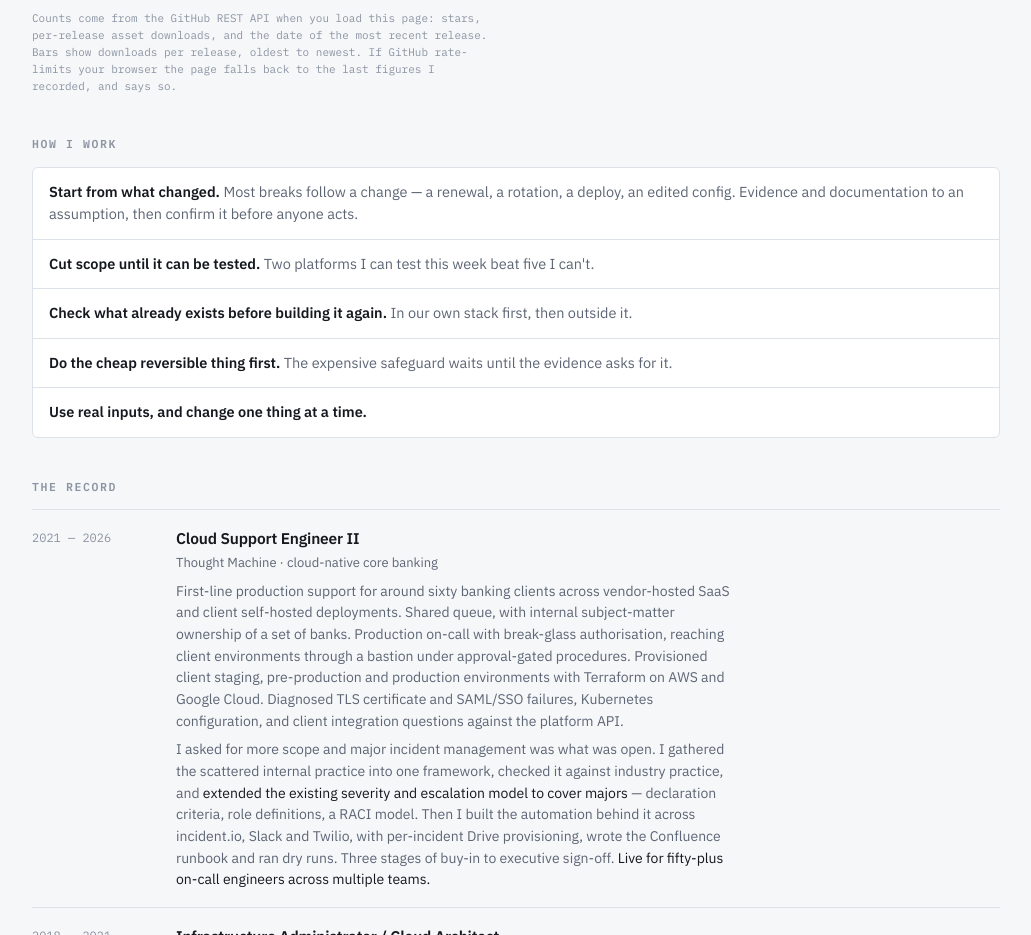
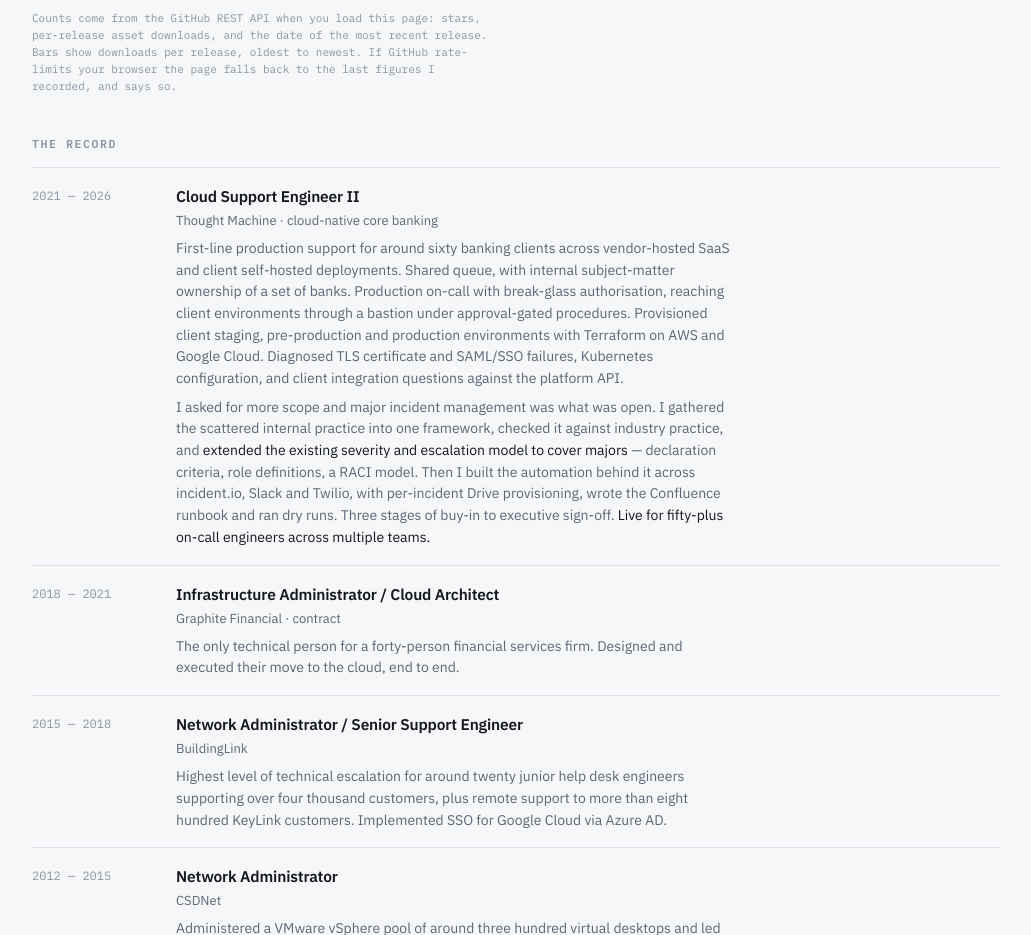
Before and after one commit to t3chnicallyinclined/t3chnicallyinclined.github.io, a plain HTML site: page index.html in a window 1280 px wide. Shown: the part 880-1815 px from the top of the page, without its empty margins (124-1155 px from the left). Drawn offline with Linux system fonts and the light colour scheme.

Commit message:
Remove the How I work panel
The page's other sections are facts: live download and star counts from
the GitHub API, and dated roles. The method panel was the one section
that was a claim about myself rather than a fact, and it read as a
declared philosophy. Cut it. Method belongs in a conversation where
someone can push back on it.

Co-Authored-By: Claude Opus 5 <noreply@anthropic.com>

```diff
--- a/index.html
+++ b/index.html
@@ -5,7 +5,7 @@
 <link rel="stylesheet" href="https://fonts.googleapis.com/css2?family=IBM+Plex+Mono:wght@400;500;600&family=IBM+Plex+Sans:wght@400;500;600;700&display=swap">
 
 <style>
-/* Layout: a status board — identity strip, live service grid, method panel, record. */
+/* Layout: a status board — identity strip, live service grid, record. */
 :root{
   --bg:#f6f7f9;
   --panel:#ffffff;
@@ -112,13 +112,6 @@ h2{
 .live{color:var(--ok)}
 .stale{color:var(--faint)}
 
-/* ---- method ---- */
-.method{display:grid; gap:0; border:1px solid var(--line); border-radius:6px;
-  background:var(--panel); overflow:hidden}
-.method div{padding:13px 16px; border-bottom:1px solid var(--line); font-size:14.5px}
-.method div:last-child{border-bottom:0}
-.method b{font-weight:600}
-.method span{color:var(--muted)}
 
 /* ---- record ---- */
 .record{display:grid; gap:0; border-top:1px solid var(--line)}
@@ -169,9 +162,8 @@ button.print:focus-visible{outline:2px solid var(--accent); outline-offset:3px}
   .tile{padding:10px 11px 9px; gap:8px}
   .tile-blurb{font-size:9.4pt}
   .metric .n{font-size:14pt}
-  .method div{padding:8px 11px; font-size:10pt}
   .row{padding-block:11px}
-  .tile, .row, .method div, .spark{break-inside:avoid; page-break-inside:avoid}
+  .tile, .row, .spark{break-inside:avoid; page-break-inside:avoid}
   h2{break-after:avoid; page-break-after:avoid}
   a{color:#000; border-bottom:0}
   .no-print{display:none !important}
@@ -212,20 +204,6 @@ button.print:focus-visible{outline:2px solid var(--accent); outline-offset:3px}
     per-release asset downloads, and the date of the most recent release. Bars show downloads per
     release, oldest to newest. If GitHub rate-limits your browser the page falls back to the last
     figures I recorded, and says so.</p>
-
-  <h2>How I work</h2>
-  <div class="method">
-    <div><b>Start from what changed.</b> <span>Most breaks follow a change — a renewal, a rotation,
-      a deploy, an edited config. Evidence and documentation to an assumption, then confirm it
-      before anyone acts.</span></div>
-    <div><b>Cut scope until it can be tested.</b> <span>Two platforms I can test this week beat five
-      I can't.</span></div>
-    <div><b>Check what already exists before building it again.</b> <span>In our own stack first,
-      then outside it.</span></div>
-    <div><b>Do the cheap reversible thing first.</b> <span>The expensive safeguard waits until the
-      evidence asks for it.</span></div>
-    <div><b>Use real inputs, and change one thing at a time.</b></div>
-  </div>
 
   <h2>The record</h2>
   <div class="record">
```
